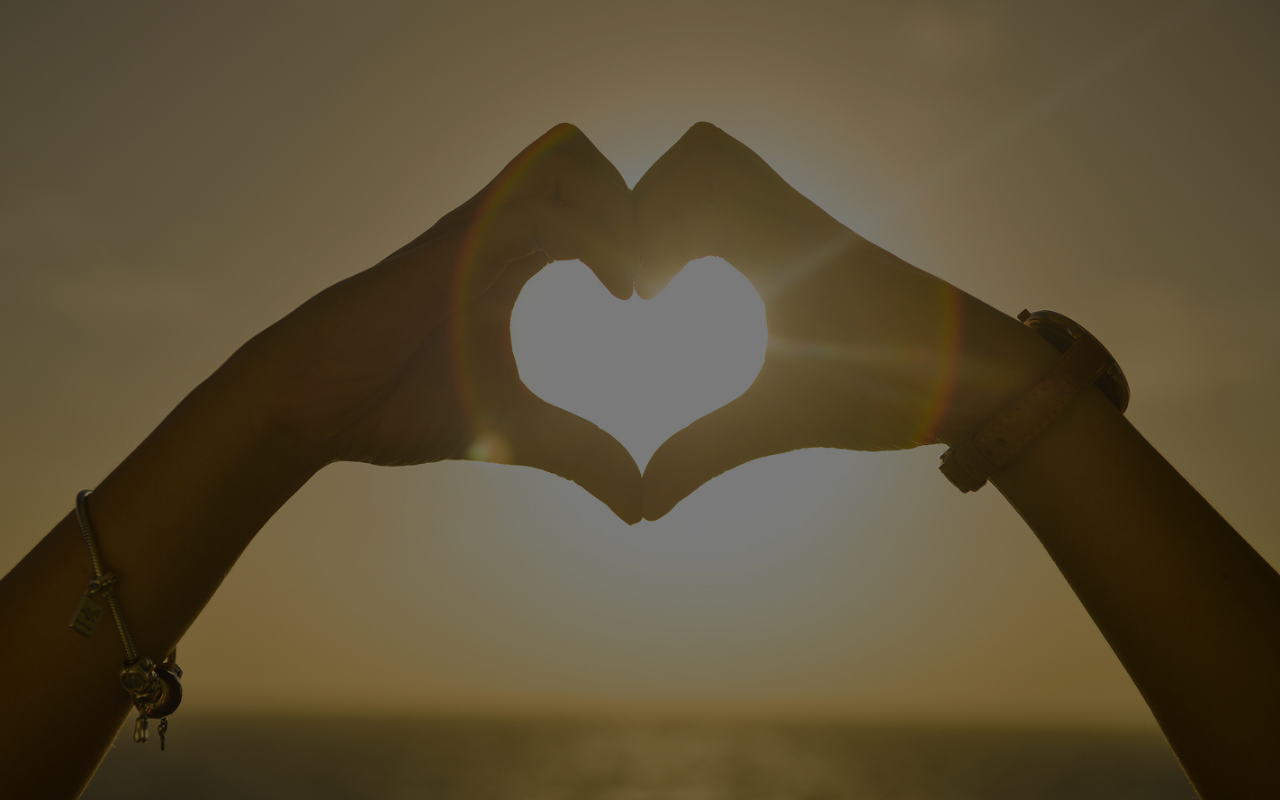
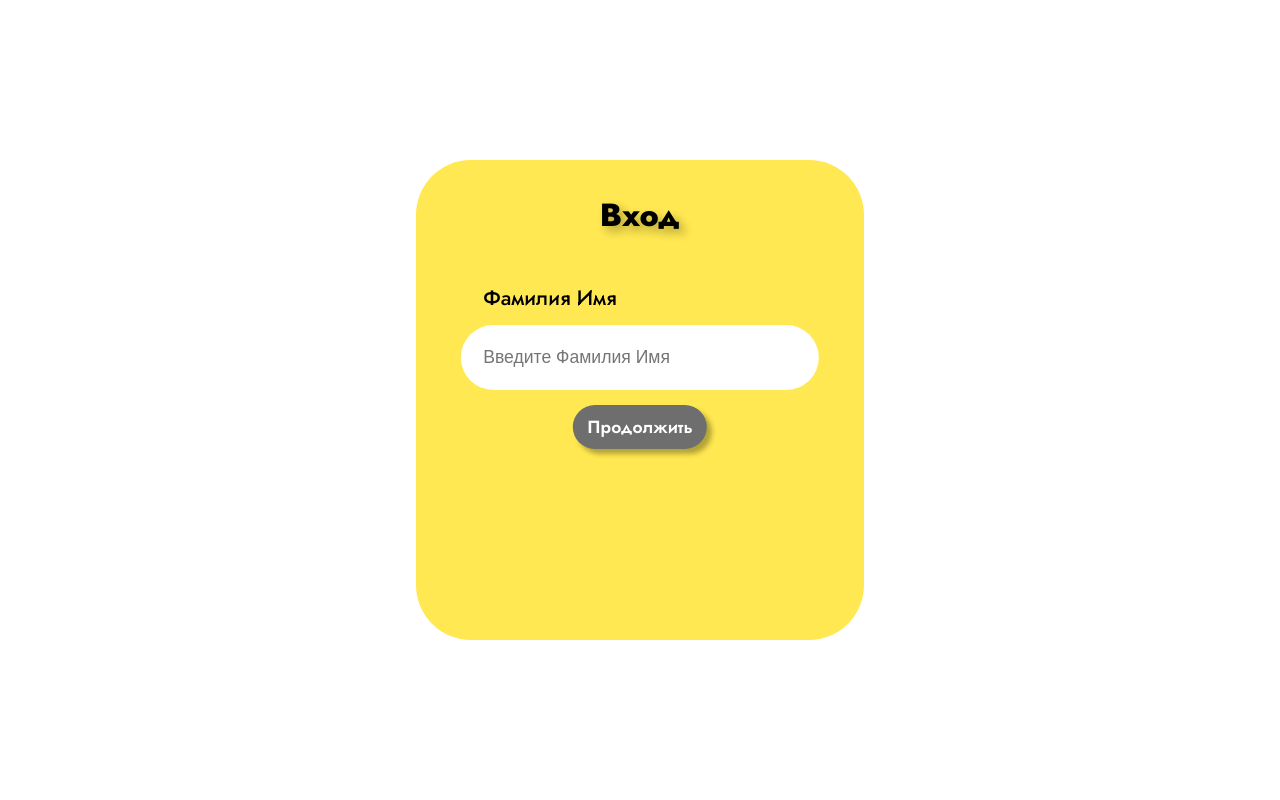
Before and after one commit to yalama34/social-care-platform, a React (Create React App) app in the folder frontend/: page /end-registrate in a window 1280 px wide. Before the commit this address had no page. Built offline with nearby package versions, Linux system fonts and the light colour scheme.

Commit message:
add UserName

```diff
--- a/frontend/package.json
+++ b/frontend/package.json
@@ -7,9 +7,9 @@
     "@testing-library/jest-dom": "^6.9.1",
     "@testing-library/react": "^16.3.0",
     "@testing-library/user-event": "^13.5.0",
-    "react": "^19.2.0",
-    "react-dom": "^19.2.0",
-    "react-router-dom": "^7.9.4",
+    "react": "^18.2.0",
+    "react-dom": "^18.2.0",
+    "react-router-dom": "^6.30.1",
     "react-scripts": "5.0.1",
     "web-vitals": "^2.1.4"
   },
--- a/frontend/src/App.js
+++ b/frontend/src/App.js
@@ -1,6 +1,7 @@
 import MainPage from "./components/MainPage"
 import AuthPage from "./components/AuthPage"
 import VerifyCode from "./components/VerifyCode"
+import UserName from "./components/UserName";
 import { BrowserRouter as Router, Routes, Route } from 'react-router-dom';
 
 function App(){
@@ -11,6 +12,7 @@ function App(){
           <Route path="/auth/login" element={<AuthPage />}></Route>
           <Route path="/auth/start-register" element={<AuthPage />}></Route>
           <Route path="/auth/verify-phone" element={<VerifyCode />}></Route>
+          <Route path="/end-registrate" element={<UserName />}></Route>
         </Routes>
     </Router>
   );
--- /dev/null
+++ b/frontend/src/components/UserName.js
@@ -0,0 +1,41 @@
+import React from "react";
+import { Link } from 'react-router-dom';
+import '../styles/auth_page.css'
+
+function UserName() {
+    return(
+        <div style={{
+                    backgroundImage: "none",
+                    backgroundColor: "white",
+                    backgroundSize: "cover",
+                    backgroundPosition: "center",
+                    backgroundRepeat: "no-repeat",
+                    margin: 0,
+                    padding: 0,
+                    minHeight: "100vh"
+                }}>
+            <>
+                <div className="auth_block">
+                    <p className="login_p">Вход</p>
+                    <p className="phone_p">Фамилия Имя</p>
+                        <div className="container_phone">
+                        <input type="text" className="input_phone" placeholder="Введите Фамилия Имя"></input>
+                        <button className="button_code">Продолжить</button>
+                    </div>
+
+                </div>
+
+
+
+
+            </>
+
+
+        </div>
+
+
+
+    )
+
+}
+export default UserName;
--- /dev/null
+++ b/package.json
@@ -0,0 +1,5 @@
+{
+  "dependencies": {
+    "react-router-dom": "^7.9.4"
+  }
+}
```
